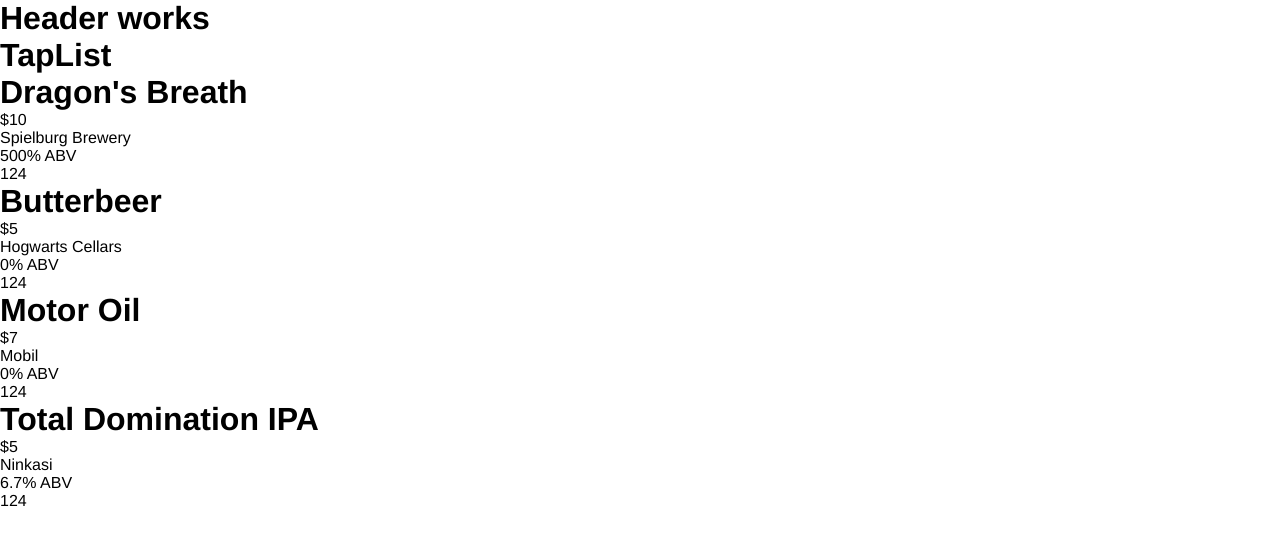
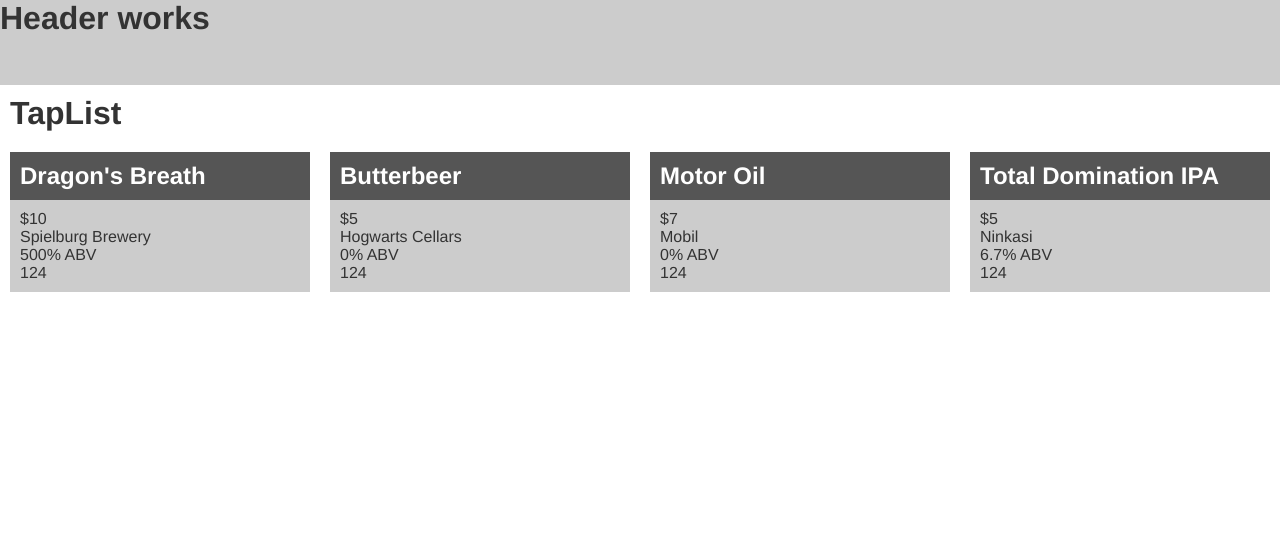
Before and after one commit to lukebertram/react-taproom, a React app: page /#/ in a window 1280 px wide. Shown: the top 544 px of the page. Built offline with nearby package versions, Linux system fonts and the light colour scheme; the HTML template or start-up script is replaced by a standard one.

Commit message:
add basic styling to header, taplist and tap components

```diff
--- a/src/components/App.jsx
+++ b/src/components/App.jsx
@@ -13,6 +13,10 @@
           padding: 0;
           box-sizing: border-box;
           font-family: Helvetica, arial, sans-serif;
+
+        }
+        body{
+          color: #333;
         }
       `}</style>
       <Header/>
--- a/src/components/Header.jsx
+++ b/src/components/Header.jsx
@@ -2,9 +2,15 @@
 
 function Header(){
   return(
-    <div>
+    <header>
       <h1>Header works</h1>
-    </div>
+      <style jsx>{`
+        header{
+          height: 85px;
+          background-color: #ccc;
+        }
+      `}</style>
+    </header>
   );
 }
 
--- a/src/components/Tap.jsx
+++ b/src/components/Tap.jsx
@@ -3,12 +3,31 @@
 
 function Tap(props){
   return(
-    <div>
-      <h1>{props.name}</h1>
-      <p>${props.price}</p>
-      <p>{props.brewery}</p>
-      <p>{props.alcoholContent}% ABV</p>
-      <p>{props.pintsRemaining}</p>
+    <div className='tap'>
+      <div className='title'>
+        <h2>{props.name}</h2>
+      </div>
+      <div className='body'>
+        <p>${props.price}</p>
+        <p>{props.brewery}</p>
+        <p>{props.alcoholContent}% ABV</p>
+        <p>{props.pintsRemaining}</p>
+      </div>
+      <style jsx>{`
+        .tap{
+          background-color: #ccc;
+          margin: 10px;
+          width: 30%;
+        }
+        .title{
+          background-color: #555;
+          color: #fff;
+          padding: 10px;
+        }
+        .body{
+          padding: 10px;
+        }
+      `}</style>
     </div>
   );
 }
@@ -19,6 +38,6 @@
   brewery: PropTypes.string,
   alcoholContent: PropTypes.number,
   pintsRemaining: PropTypes.number
-}
+};
 
 export default Tap;
--- a/src/components/TapList.jsx
+++ b/src/components/TapList.jsx
@@ -3,40 +3,41 @@
 
 const kegs = [
   {
-    name: "Dragon's Breath",
+    name: 'Dragon\'s Breath',
     price: 10,
-    brewery: "Spielburg Brewery",
+    brewery: 'Spielburg Brewery',
     alcoholContent: 500,
     pintsRemaining: 124
   },
   {
-    name: "Butterbeer",
+    name: 'Butterbeer',
     price: 5,
-    brewery: "Hogwarts Cellars",
+    brewery: 'Hogwarts Cellars',
     alcoholContent: 0,
     pintsRemaining: 124
   },
   {
-    name: "Motor Oil",
+    name: 'Motor Oil',
     price: 7,
-    brewery: "Mobil",
+    brewery: 'Mobil',
     alcoholContent: 0,
     pintsRemaining: 124
   },
   {
-    name: "Total Domination IPA",
+    name: 'Total Domination IPA',
     price: 5,
-    brewery: "Ninkasi",
+    brewery: 'Ninkasi',
     alcoholContent: 6.7,
     pintsRemaining: 124
   },
 
-]
+];
 
 function TapList(){
   return(
-    <div>
+    <div className='container'>
       <h1>TapList</h1>
+      <div className='taplist'>
         {kegs.map((keg, index) =>
           <Tap
             name={keg.name}
@@ -47,6 +48,15 @@
             key={index}/>
         )}
       </div>
+      <style jsx>{`
+        h1{
+          margin: 10px;
+        }
+        .taplist{
+          display: flex;
+        }
+      `}</style>
+    </div>
   );
 }
 
```
Lines whose indentation alone changed are shown as unchanged.
